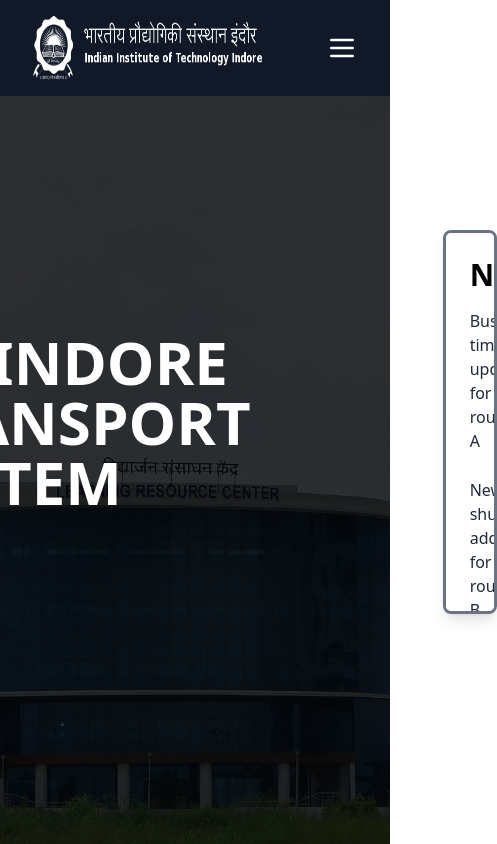
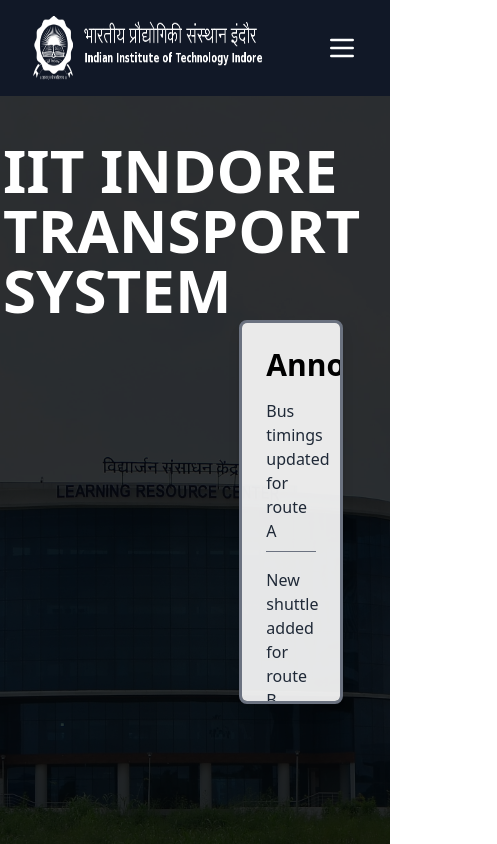
Before and after one commit to code-abhash/IITI_TRASNPORT_SYSTEM, a React (Vite) app in the folder frontend/: page / in a window 390 px wide. Shown: the top 844 px of the page, 497 px wide, since content can reach past the window. Built offline with nearby package versions, Linux system fonts and the light colour scheme.

Commit message:
fixed bookings

```diff
--- a/frontend/src/components/Bookings/Bookings.jsx
+++ b/frontend/src/components/Bookings/Bookings.jsx
@@ -5,15 +5,18 @@
 
 function BookingForm() {
   return (
-    <div className="relative h-screen w-full">
+    <>
+    <div
+        className="relative flex flex-col min-h-screen bg-gray-50"
+        style={{
+          backgroundImage: `url(${img2})`,
+          backgroundSize: 'cover',
+          backgroundPosition: 'center',
+        }}
+      >
+        <div className="absolute inset-0 bg-black opacity-80"></div>
       <div className="fixed top-0 left-0 w-full z-20">
         <Navbar />
-      </div>
-
-      {/* Background Image */}
-      <div className="absolute inset-0 z-0">
-        <img src={img2} alt="Background" className="object-cover w-full h-full" />
-        <div className="absolute inset-0 bg-black opacity-80"></div>
       </div>
 
       {/* Form Content */}
@@ -112,11 +115,12 @@
           </button>
         </div>
       </div>
-        <div className='mt-10'>
+
+    </div>
+    <div>
             <Footer />
         </div>
-
-    </div>
+    </>
   );
 }
 
--- a/frontend/src/components/Home/Home.jsx
+++ b/frontend/src/components/Home/Home.jsx
@@ -52,14 +52,14 @@
       </div>
 
       {/* Content Overlay */}
-      <div className="relative z-10 flex justify-center items-center h-full px-10 space-x-48">
+      <div className="relative z-10 flex flex-col md:flex-row justify-center items-center h-full px-10 space-x-48">
         <div className="text-white text-6xl font-bold w-96">
           IIT INDORE TRANSPORT SYSTEM
         </div>
 
         {/* Notifications Card */}
         <div className="bg-white bg-opacity-90 border-[3px] border-gray-500 p-6 rounded-lg shadow-lg w-1/3 max-w-md h-96 overflow-y-auto">
-          <h2 className="text-3xl font-bold mb-4 text-center">Notifications</h2>
+          <h2 className="text-3xl font-bold mb-4 text-center">Announcements</h2>
           <ul className="text-gray-800 space-y-4">
             {Notifications.map((notification, index) => (
               <li key={index} className="pb-2 border-b border-gray-500">
```
